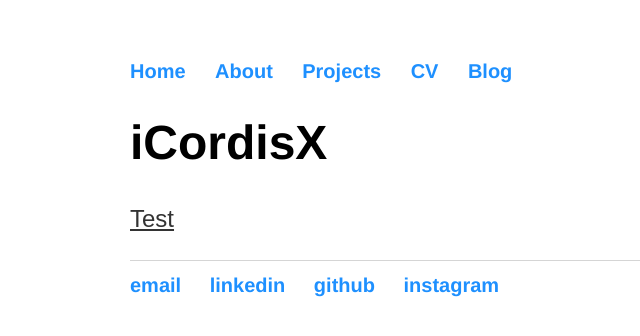
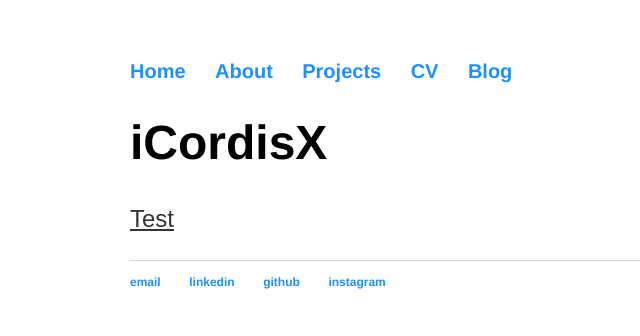
Before and after one commit to pat-liu/WebsiteV1, a Jekyll site: the page built from projects/icordisx.html, in a window 1280 px wide. Shown: the top 336 px of the page, without its empty margins (62-702 px from the left). Built offline with Jekyll 4.4.1, drawn with Linux system fonts in a browser that asks for light colours.

Commit message:
Update main.css

```diff
--- a/css/main.css
+++ b/css/main.css
@@ -17,6 +17,11 @@ a {
     text-decoration: none;
     color: #1e90ff;
     font-size: 20px;
+}
+a.footer {
+    text-decoration: none;
+    color: #1e90ff;
+    font-size: 12px;
 }
 a:hover {
     text-decoration: underline;
```
